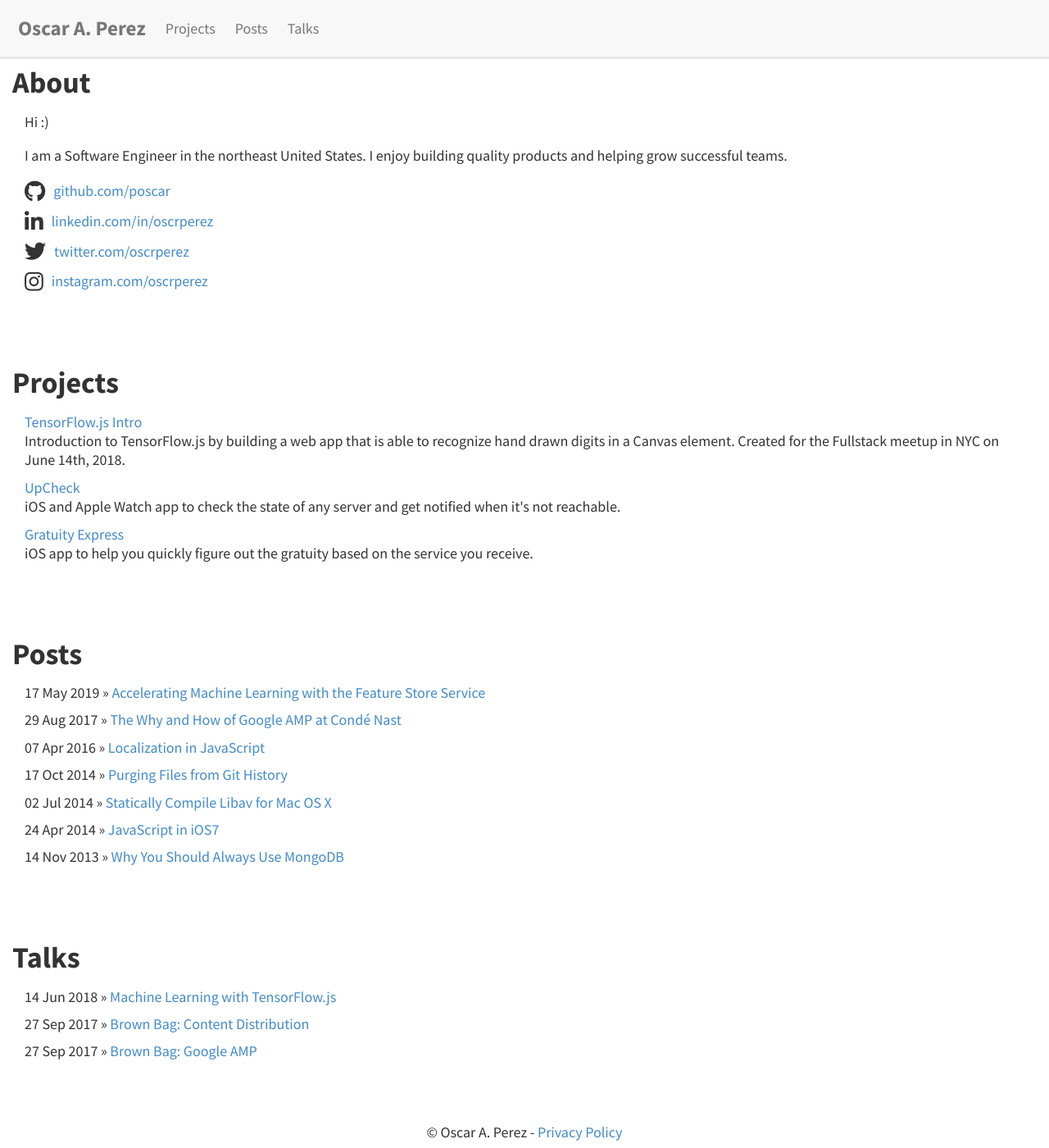
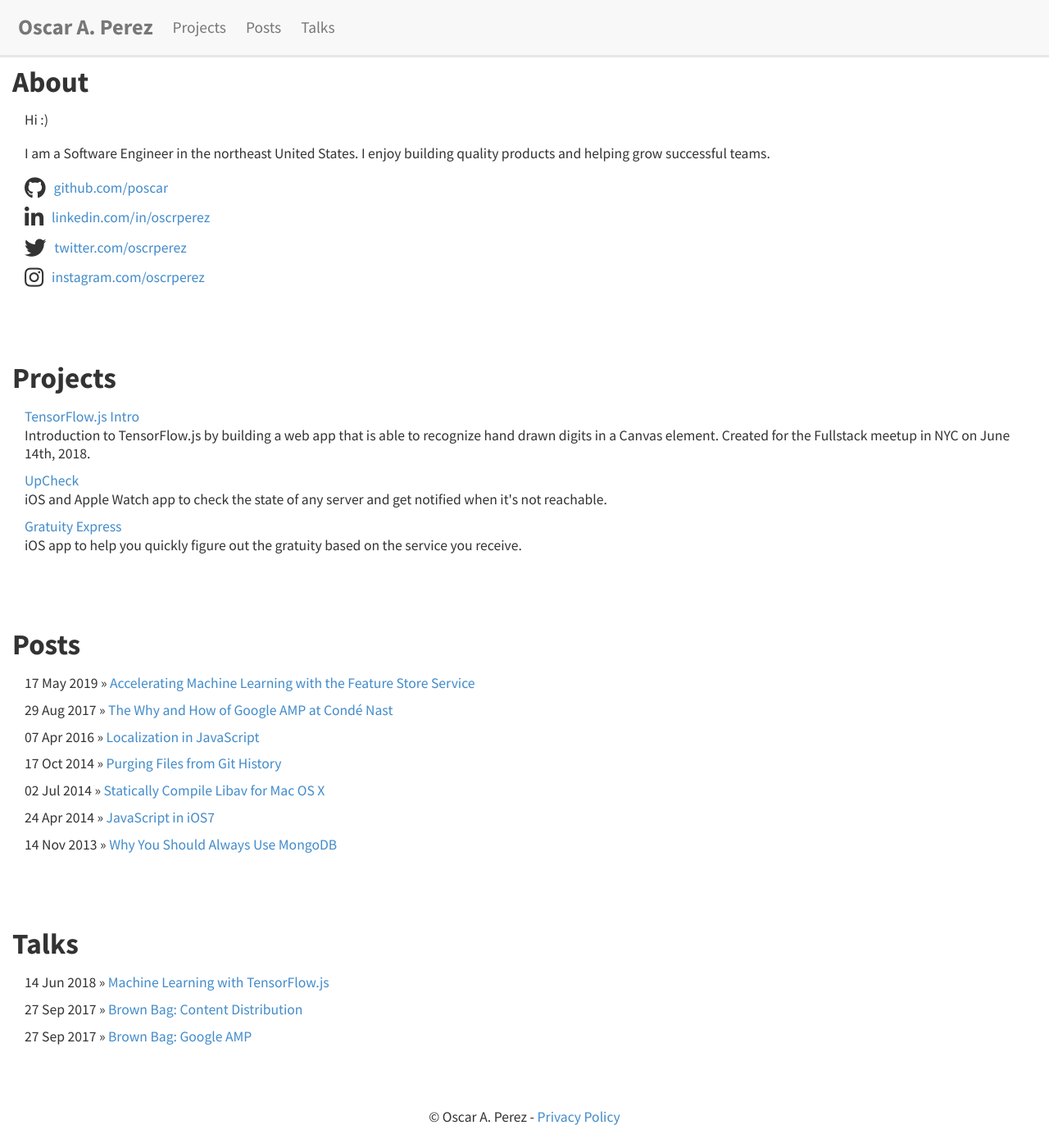
Before and after one commit to poscar/poscar.github.io, a Jekyll site: the page index.html, which Jekyll copies as it is, in a window 1280 px wide and 1400 px high. Shown: the whole window at 82% size. Built offline with Jekyll 4.4.1, drawn with Linux system fonts in a browser that asks for light colours.

Commit message:
Update style.css

```diff
--- a/css/style.css
+++ b/css/style.css
@@ -2,7 +2,7 @@
   margin: 0;
   padding: 0;
   font-family: 'Source Sans Pro', Helvetica, Arial, sans-serif;
-  font-size: 18px;
+  font-size: 1.1em;
   color: #333333;
   background-color: #ffffff;
   line-height: 1.3em;
@@ -43,7 +43,7 @@
 
 .external-link .icon {
   padding-right: 10px;
-  font-size: 26px;
+  font-size: 1.5em;
 }
 
 .external-link .icon,
@@ -68,7 +68,6 @@
   text-align: center;
   padding: 12px;
   text-decoration: none;
-  line-height: 25px;
 }
 
 #navbar a:hover {
@@ -76,12 +75,12 @@
 }
 
 #navbar-logo {
-  font-size: 25px;
+  font-size: 1.5em;
   font-weight: bold;
 }
 
 #navbar-items {
-  font-size: 18px;
+  font-size: 1.1em;
 }
 
 @media (max-width: 600px) {
```
